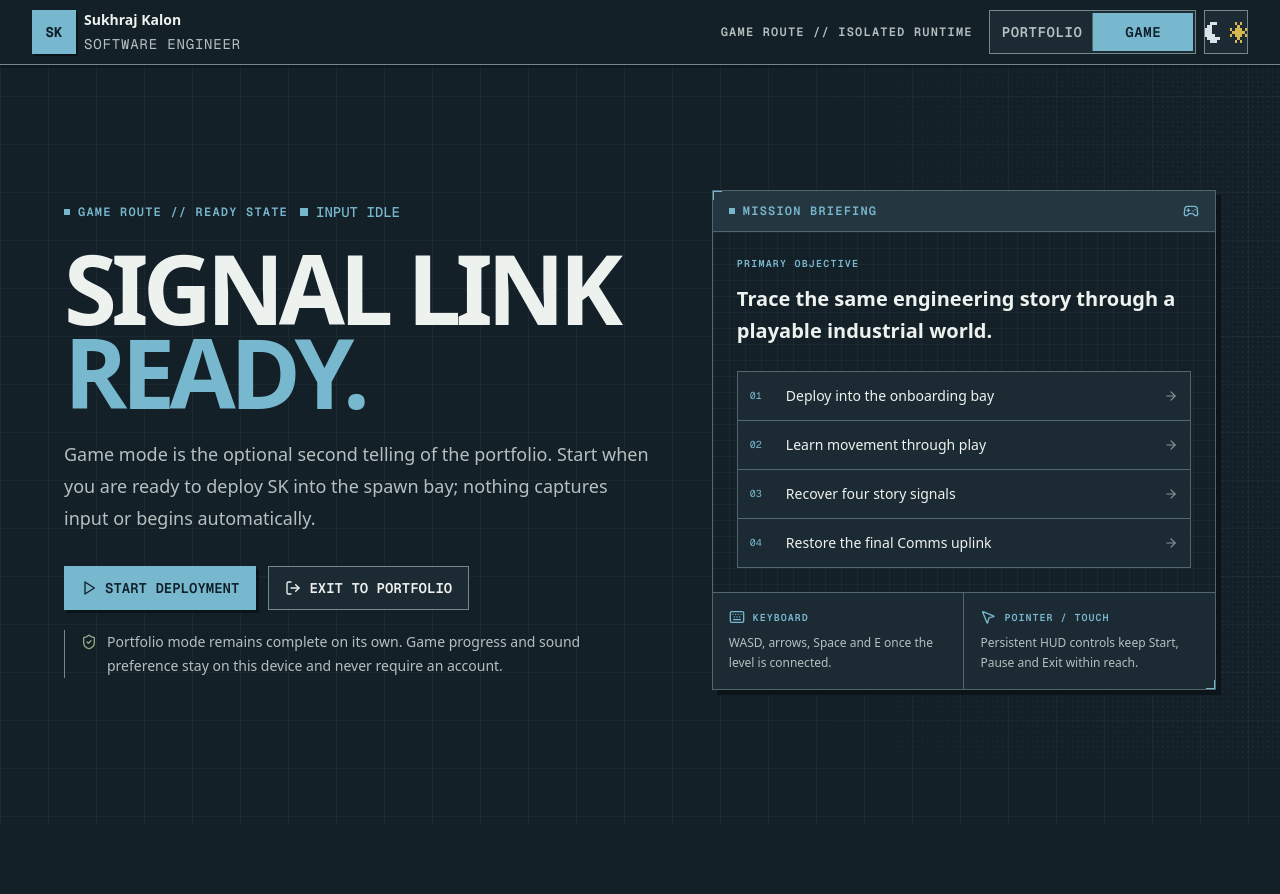
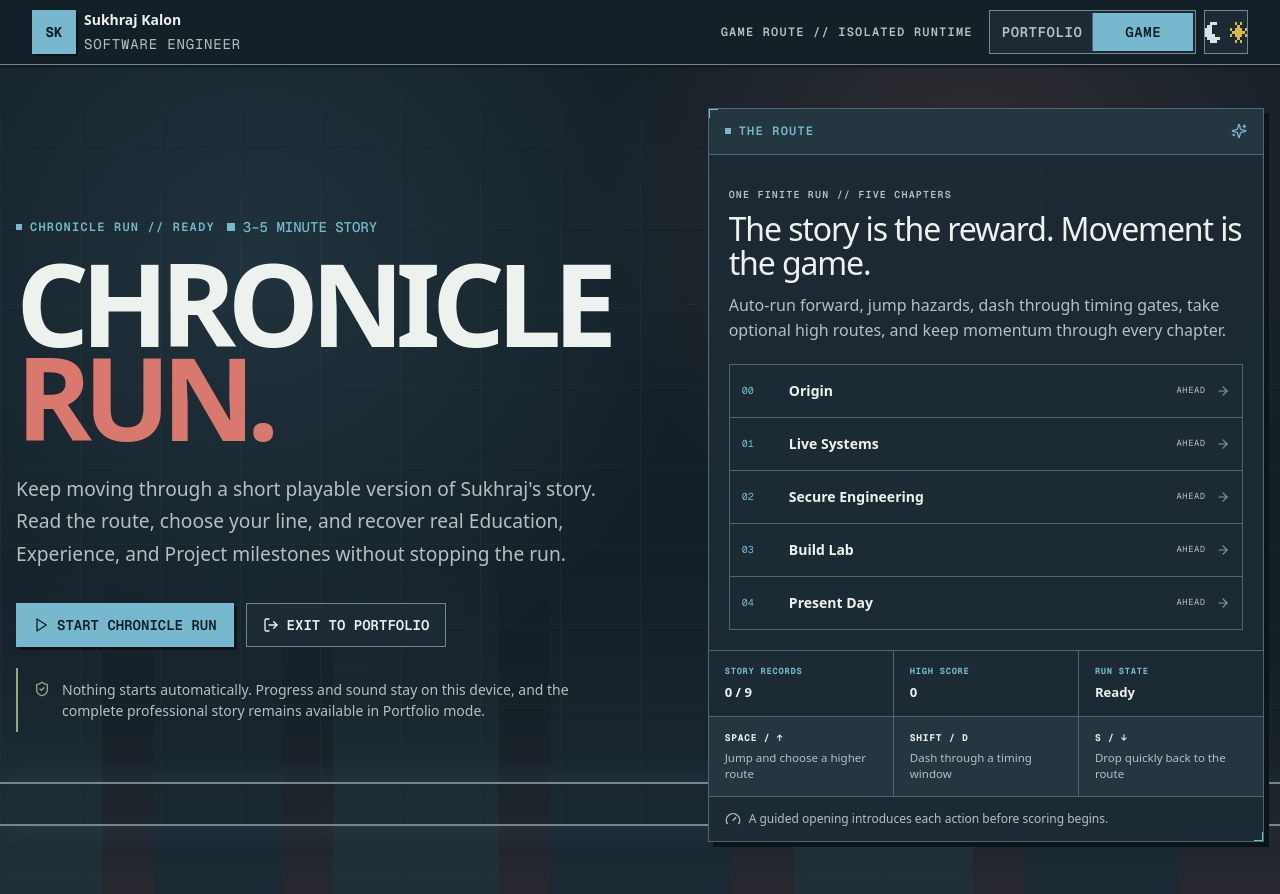
Before and after one commit to Sukhraj1000/SKPortfolio, a Next.js app: page /game in a window 1280 px wide. Shown: the top 894 px of the page. Before the commit the page ends 824 px from the top, so only its background shows below. Built offline with nearby package versions, Linux system fonts and the light colour scheme.

Commit message:
feat(game): build chronicle run launch shell

```diff
--- a/src/app/game/page.tsx
+++ b/src/app/game/page.tsx
@@ -2,9 +2,9 @@ import type { Metadata } from "next";
 import { GameRoute } from "@/components/game/GameRoute";
 
 export const metadata: Metadata = {
-  title: "Game Mode | Sukhraj Kalon",
+  title: "Chronicle Run | Sukhraj Kalon",
   description:
-    "Enter the optional IRON//SIGNAL interactive portfolio experience.",
+    "Play a short auto-running journey through Sukhraj Kalon's real education, experience, and project milestones.",
 };
 
 export default function GamePage() {
--- a/src/components/game/GameExperience.tsx
+++ b/src/components/game/GameExperience.tsx
@@ -16,6 +16,7 @@ import {
   VolumeX,
 } from "lucide-react";
 import { GameCanvas } from "@/components/game/GameCanvas";
+import { chronicleChapters } from "@/components/game/chronicle-story";
 import { SignalPanel } from "@/components/game/SignalPanel";
 import {
   initialGameSnapshot,
@@ -329,29 +330,40 @@ export function GameExperience({ onExit }: GameExperienceProps) {
     spawnPhase === "dropping"
       ? "Deploying"
       : panelId
-        ? "Terminal"
+        ? "Story"
         : paused
           ? "Paused"
           : snapshot.completed
             ? "Complete"
             : "Running";
+  const legacyChapterIndex = Math.max(
+    0,
+    ["onboarding", "mission-archive", "field-log", "loadout", "comms"].indexOf(
+      snapshot.zone,
+    ),
+  );
+  const activeChapter = chronicleChapters[legacyChapterIndex] ?? chronicleChapters[0];
+  const journeyProgress = Math.round(
+    (legacyChapterIndex / (chronicleChapters.length - 1)) * 100,
+  );
 
   return (
     <section
       aria-labelledby="game-runtime-title"
       data-game-state={gameStatus.toLowerCase()}
+      data-chronicle-chapter={activeChapter.id}
       className="min-h-[100svh] bg-background pt-16"
     >
       <h1 id="game-runtime-title" className="sr-only">
-        IRON//SIGNAL playable portfolio
+        Chronicle Run playable story
       </h1>
 
       <div className={styles.hudBar}>
         <div className="mx-auto flex max-w-[96rem] flex-wrap items-center justify-between gap-2.5">
           <div className="flex min-w-0 flex-wrap items-center gap-2.5">
-            <SystemLabel>{snapshot.zoneLabel}</SystemLabel>
+            <SystemLabel>{`Chapter ${activeChapter.index} // ${activeChapter.title}`}</SystemLabel>
             <StatusIndicator
-              tone={gameStatus === "Paused" || gameStatus === "Terminal" ? "idle" : gameStatus === "Complete" ? "active" : "info"}
+              tone={gameStatus === "Paused" || gameStatus === "Story" ? "idle" : gameStatus === "Complete" ? "active" : "info"}
               pulse={gameStatus === "Running"}
             >
               {gameStatus}
@@ -360,9 +372,9 @@ export function GameExperience({ onExit }: GameExperienceProps) {
 
           <dl className="flex flex-wrap items-center gap-x-4 gap-y-1 font-mono text-[0.625rem] uppercase tracking-[0.08em] text-ink-muted sm:text-xs">
             <div><dt className="sr-only">Signal</dt><dd>Signal {snapshot.signal}%</dd></div>
-            <div><dt className="sr-only">Cores</dt><dd className="text-primary">Cores {snapshot.cores.length}/4</dd></div>
+            <div><dt className="sr-only">Story records</dt><dd className="text-primary">Records {snapshot.discovered.length}/9</dd></div>
             <div><dt className="sr-only">Score</dt><dd>Score {snapshot.score.toLocaleString()}</dd></div>
-            <div><dt className="sr-only">Multiplier</dt><dd>×{snapshot.multiplier.toFixed(2)}</dd></div>
+            <div><dt className="sr-only">Momentum</dt><dd>×{snapshot.multiplier.toFixed(2)}</dd></div>
             <div className="hidden md:block"><dt className="sr-only">High score</dt><dd>High {savedProgress.highScore.toLocaleString()}</dd></div>
           </dl>
 
@@ -403,7 +415,28 @@ export function GameExperience({ onExit }: GameExperienceProps) {
             />
           </div>
         </div>
+        <div className={styles.journeyMeter} aria-label={`Journey progress: ${journeyProgress} percent`}>
+          <span style={{ width: `${journeyProgress}%` }} />
+        </div>
       </div>
+
+      <ol className={styles.chapterRail} aria-label="Chronicle chapters">
+        {chronicleChapters.map((chapter, index) => (
+          <li
+            key={chapter.id}
+            data-chapter-state={
+              index < legacyChapterIndex
+                ? "complete"
+                : index === legacyChapterIndex
+                  ? "active"
+                  : "ahead"
+            }
+          >
+            <span>{chapter.index}</span>
+            <strong>{chapter.title}</strong>
+          </li>
+        ))}
+      </ol>
 
       <div ref={stageRef} className={styles.stage} tabIndex={-1}>
         <GameCanvas controls={controlsRef} callbacks={callbacks} onReady={setGameHandle} />
@@ -466,9 +499,9 @@ export function GameExperience({ onExit }: GameExperienceProps) {
       <div className={styles.gameFooter}>
         <p className="flex items-center gap-2 font-mono uppercase tracking-[0.08em]">
           <Gamepad2 aria-hidden="true" className="h-4 w-4 text-primary" />
-          WASD / arrows move · Space jumps · E interacts
+          Auto-run active · Space jumps · Shift dashes · S drops
         </p>
-        <p className="font-mono text-[0.625rem] uppercase tracking-[0.08em]">Escape exits safely</p>
+        <p className="font-mono text-[0.625rem] uppercase tracking-[0.08em]">Pause or Escape exits safely</p>
       </div>
     </section>
   );
--- /dev/null
+++ b/src/components/game/GameRoute.module.css
@@ -0,0 +1,285 @@
+.ready {
+  position: relative;
+  isolation: isolate;
+  min-height: 100svh;
+  overflow: hidden;
+  background:
+    radial-gradient(circle at 76% 21%, color-mix(in srgb, var(--signal-red) 14%, transparent), transparent 24rem),
+    radial-gradient(circle at 20% 30%, color-mix(in srgb, var(--signal-cyan) 12%, transparent), transparent 28rem),
+    var(--background);
+  padding: 6.75rem 1rem 3.5rem;
+}
+
+.grid {
+  position: absolute;
+  inset: 4rem 0 0;
+  z-index: -4;
+  opacity: 0.32;
+  background-image:
+    linear-gradient(to right, color-mix(in srgb, var(--border) 38%, transparent) 1px, transparent 1px),
+    linear-gradient(to bottom, color-mix(in srgb, var(--border) 24%, transparent) 1px, transparent 1px);
+  background-size: 5rem 5rem;
+  mask-image: linear-gradient(to bottom, transparent, black 22%, black 78%, transparent);
+}
+
+.horizon {
+  position: absolute;
+  inset: auto 0 0;
+  z-index: -3;
+  height: 42%;
+  opacity: 0.46;
+  background:
+    linear-gradient(90deg,
+      var(--surface-high) 0 8%, transparent 8% 12%, var(--surface-raised) 12% 22%, transparent 22% 26%,
+      var(--surface-high) 26% 39%, transparent 39% 43%, var(--surface-raised) 43% 57%, transparent 57% 62%,
+      var(--surface-high) 62% 76%, transparent 76% 80%, var(--surface-raised) 80% 92%, transparent 92%),
+    linear-gradient(to top, color-mix(in srgb, var(--signal-red) 22%, transparent), transparent 72%);
+  mask-image: linear-gradient(to top, black, transparent 92%);
+}
+
+.track {
+  position: absolute;
+  right: 0;
+  bottom: 8%;
+  left: 0;
+  z-index: -2;
+  height: 2.75rem;
+  border-block: 2px solid var(--border-strong);
+  background: repeating-linear-gradient(
+    115deg,
+    var(--surface-high) 0 2rem,
+    var(--signal-yellow) 2rem 2.3rem,
+    var(--surface-high) 2.3rem 4.25rem
+  );
+  box-shadow: 0 0 2rem color-mix(in srgb, var(--signal-cyan) 14%, transparent);
+}
+
+.layout {
+  display: grid;
+  width: min(100%, 86rem);
+  min-height: calc(100svh - 10.25rem);
+  margin-inline: auto;
+  align-items: center;
+  gap: clamp(2.5rem, 6vw, 6rem);
+}
+
+.copy {
+  max-width: 48rem;
+}
+
+.title {
+  max-width: 9ch;
+  margin: 1.15rem 0 0;
+  color: var(--foreground);
+  font-size: clamp(3.5rem, 9vw, 8.5rem);
+  font-weight: 800;
+  letter-spacing: -0.075em;
+  line-height: 0.82;
+  text-transform: uppercase;
+}
+
+.title span {
+  display: block;
+  color: var(--signal-red);
+}
+
+.lede {
+  max-width: 42rem;
+  margin: 1.75rem 0 0;
+  color: var(--ink-muted);
+  font-size: clamp(1rem, 1.6vw, 1.2rem);
+  line-height: 1.7;
+}
+
+.actions {
+  display: flex;
+  flex-wrap: wrap;
+  gap: 0.75rem;
+  margin-top: 2rem;
+}
+
+.assurance {
+  display: flex;
+  max-width: 42rem;
+  align-items: flex-start;
+  gap: 0.75rem;
+  margin: 1.35rem 0 0;
+  border-left: 2px solid var(--signal-green);
+  padding: 0.65rem 0 0.65rem 1rem;
+  color: var(--ink-muted);
+  font-size: 0.875rem;
+  line-height: 1.55;
+}
+
+.panel {
+  align-self: center;
+  overflow: hidden;
+  background: color-mix(in srgb, var(--surface) 94%, transparent);
+}
+
+.panelHeader {
+  display: flex;
+  align-items: center;
+  justify-content: space-between;
+  gap: 1rem;
+  border-bottom: 1px solid var(--border);
+  background: var(--surface-raised);
+  padding: 0.9rem 1rem;
+}
+
+.panelBody {
+  padding: 1.25rem;
+}
+
+.panelBody h2 {
+  margin: 0.55rem 0 0;
+  color: var(--foreground);
+  font-size: clamp(1.5rem, 2.5vw, 2.15rem);
+  letter-spacing: -0.035em;
+  line-height: 1.08;
+}
+
+.panelBody > p {
+  margin: 0.75rem 0 0;
+  color: var(--ink-muted);
+  line-height: 1.6;
+}
+
+.chapterList {
+  display: grid;
+  gap: 1px;
+  margin: 1.25rem 0 0;
+  border: 1px solid var(--border);
+  background: var(--border);
+  list-style: none;
+  padding: 0;
+}
+
+.chapterList li {
+  display: grid;
+  min-height: 3.25rem;
+  grid-template-columns: 2.3rem minmax(0, 1fr) auto auto;
+  align-items: center;
+  gap: 0.65rem;
+  background: var(--surface);
+  padding: 0.55rem 0.75rem;
+}
+
+.chapterList li span:first-child {
+  color: var(--primary);
+  font-family: var(--font-geist-mono), monospace;
+  font-size: 0.625rem;
+}
+
+.chapterList strong {
+  min-width: 0;
+  color: var(--foreground);
+  font-size: 0.875rem;
+}
+
+.chapterList small {
+  color: var(--ink-muted);
+  font-family: var(--font-geist-mono), monospace;
+  font-size: 0.55rem;
+  letter-spacing: 0.06em;
+  text-transform: uppercase;
+}
+
+.summary {
+  display: grid;
+  grid-template-columns: repeat(3, minmax(0, 1fr));
+  gap: 1px;
+  border-top: 1px solid var(--border);
+  background: var(--border);
+}
+
+.summary div {
+  min-width: 0;
+  background: var(--surface);
+  padding: 0.9rem 1rem;
+}
+
+.summary dt {
+  color: var(--primary);
+  font-family: var(--font-geist-mono), monospace;
+  font-size: 0.55rem;
+  font-weight: 700;
+  letter-spacing: 0.08em;
+  text-transform: uppercase;
+}
+
+.summary dd {
+  margin: 0.35rem 0 0;
+  color: var(--foreground);
+  font-size: 0.82rem;
+  font-weight: 650;
+  line-height: 1.35;
+}
+
+.controls {
+  display: grid;
+  grid-template-columns: repeat(3, minmax(0, 1fr));
+  gap: 1px;
+  border-top: 1px solid var(--border);
+  background: var(--border);
+}
+
+.controls div {
+  background: var(--surface-raised);
+  padding: 0.85rem 1rem;
+}
+
+.controls strong {
+  display: block;
+  color: var(--signal-yellow);
+  font-family: var(--font-geist-mono), monospace;
+  font-size: 0.6rem;
+  letter-spacing: 0.08em;
+  text-transform: uppercase;
+}
+
+.controls span {
+  display: block;
+  margin-top: 0.3rem;
+  color: var(--ink-muted);
+  font-size: 0.72rem;
+  line-height: 1.4;
+}
+
+@media (min-width: 1024px) {
+  .layout {
+    grid-template-columns: minmax(0, 1.05fr) minmax(23rem, 0.95fr);
+  }
+}
+
+@media (max-width: 639px) {
+  .ready {
+    padding: 5.75rem 0.75rem 2.5rem;
+  }
+
+  .title {
+    font-size: clamp(3.15rem, 17vw, 5rem);
+  }
+
+  .actions {
+    align-items: stretch;
+    flex-direction: column;
+  }
+
+  .actions > * {
+    width: 100%;
+  }
+
+  .chapterList li {
+    grid-template-columns: 2rem minmax(0, 1fr);
+  }
+
+  .chapterList small {
+    grid-column: 2;
+  }
+
+  .summary,
+  .controls {
+    grid-template-columns: 1fr;
+  }
+}
--- a/src/components/game/GameRoute.tsx
+++ b/src/components/game/GameRoute.tsx
@@ -1,24 +1,33 @@
 "use client";
 
 import * as React from "react";
+import Link from "next/link";
 import { useRouter } from "next/navigation";
 import {
   ArrowRight,
-  Gamepad2,
-  Keyboard,
+  Gauge,
   LogOut,
-  MousePointer2,
   Play,
   ShieldCheck,
+  Sparkles,
 } from "lucide-react";
+import {
+  chronicleChapters,
+  chronicleRecords,
+  emptyChronicleProgress,
+  parseChronicleProgress,
+  type ChronicleProgress,
+} from "@/components/game/chronicle-story";
 import { Button } from "@/components/ui/button";
 import { PixelFrame } from "@/components/ui/pixel-frame";
 import { StatusIndicator } from "@/components/ui/status-indicator";
 import { SystemLabel } from "@/components/ui/system-label";
 import {
   defaultPortfolioHref,
+  gameProgressKey,
   readPortfolioReturnHref,
 } from "@/lib/game-mode";
+import styles from "./GameRoute.module.css";
 
 const GameExperience = React.lazy(() =>
   import("@/components/game/GameExperience").then((module) => ({
@@ -34,10 +43,19 @@ function RuntimeLoading() {
     >
       <div className="flex items-center gap-3 font-mono text-xs uppercase tracking-[0.12em] text-primary">
         <span className="status-pulse h-2.5 w-2.5 bg-primary" />
-        Linking isolated game runtime
+        Building Chronicle Run
       </div>
     </div>
   );
+}
+
+function readReadyProgress() {
+  if (typeof window === "undefined") return emptyChronicleProgress;
+  try {
+    return parseChronicleProgress(window.localStorage.getItem(gameProgressKey));
+  } catch {
+    return { ...emptyChronicleProgress };
+  }
 }
 
 export function GameRoute() {
@@ -46,9 +64,12 @@ export function GameRoute() {
   const [portfolioReturnHref, setPortfolioReturnHref] = React.useState(
     defaultPortfolioHref,
   );
+  const [savedProgress, setSavedProgress] =
+    React.useState<ChronicleProgress>(emptyChronicleProgress);
 
   React.useEffect(() => {
     setPortfolioReturnHref(readPortfolioReturnHref());
+    setSavedProgress(readReadyProgress());
   }, []);
 
   const exitGame = React.useCallback(() => {
@@ -64,109 +85,129 @@ export function GameRoute() {
   }
 
   return (
-    <section
-      aria-labelledby="game-ready-title"
-      className="relative isolate min-h-[100svh] overflow-hidden bg-background px-4 pb-10 pt-24 sm:px-6 sm:pb-14 sm:pt-28"
-    >
-      <div className="site-grid pointer-events-none absolute inset-0 -z-20 opacity-60" />
-      <div className="dither-field pointer-events-none absolute inset-y-16 right-0 -z-10 w-1/2 opacity-30 [mask-image:linear-gradient(to_left,black,transparent)]" />
+    <section aria-labelledby="game-ready-title" className={styles.ready}>
+      <div className={styles.grid} aria-hidden="true" />
+      <div className={styles.horizon} aria-hidden="true" />
+      <div className={styles.track} aria-hidden="true" />
 
-      <div className="mx-auto grid w-full max-w-6xl items-center gap-8 lg:min-h-[calc(100svh-9rem)] lg:grid-cols-[minmax(0,1.08fr)_minmax(22rem,0.92fr)] lg:gap-14">
-        <div className="max-w-3xl">
+      <div className={styles.layout}>
+        <div className={styles.copy}>
           <div className="flex flex-wrap items-center gap-3">
-            <SystemLabel>{"Game route // Ready state"}</SystemLabel>
-            <StatusIndicator tone="info">Input idle</StatusIndicator>
+            <SystemLabel>{"Chronicle Run // Ready"}</SystemLabel>
+            <StatusIndicator tone="info">3–5 minute story</StatusIndicator>
           </div>
 
-          <h1
-            id="game-ready-title"
-            className="text-balance mt-6 text-5xl font-semibold uppercase leading-[0.88] tracking-[-0.06em] text-foreground sm:text-7xl lg:text-8xl"
-          >
-            Signal link
-            <span className="block text-primary">ready.</span>
+          <h1 id="game-ready-title" className={styles.title}>
+            Chronicle
+            <span>Run.</span>
           </h1>
 
-          <p className="text-pretty mt-6 max-w-2xl text-base leading-7 text-ink-muted sm:text-lg sm:leading-8">
-            Game mode is the optional second telling of the portfolio. Start when
-            you are ready to deploy SK into the spawn bay; nothing captures input
-            or begins automatically.
+          <p className={styles.lede}>
+            Keep moving through a short playable version of Sukhraj&apos;s story.
+            Read the route, choose your line, and recover real Education,
+            Experience, and Project milestones without stopping the run.
           </p>
 
-          <div className="mt-8 flex flex-wrap gap-3">
+          <div className={styles.actions}>
             <Button size="lg" onClick={() => setStarted(true)}>
               <Play aria-hidden="true" />
-              Start deployment
+              Start Chronicle Run
             </Button>
-            <Button variant="outline" size="lg" onClick={exitGame}>
-              <LogOut aria-hidden="true" />
-              Exit to Portfolio
+            <Button variant="outline" size="lg" asChild>
+              <Link href={portfolioReturnHref}>
+                <LogOut aria-hidden="true" />
+                Exit to Portfolio
+              </Link>
             </Button>
           </div>
 
-          <p className="mt-5 flex max-w-xl items-start gap-2.5 border-l border-border-strong pl-4 text-sm leading-6 text-ink-muted">
+          <p className={styles.assurance}>
             <ShieldCheck
               aria-hidden="true"
-              className="mt-1 h-4 w-4 shrink-0 text-signal-green"
+              className="mt-0.5 h-4 w-4 shrink-0 text-signal-green"
             />
-            Portfolio mode remains complete on its own. Game progress and sound
-            preference stay on this device and never require an account.
+            Nothing starts automatically. Progress and sound stay on this
+            device, and the complete professional story remains available in
+            Portfolio mode.
           </p>
+
         </div>
 
-        <PixelFrame tone="cyan" raised className="overflow-hidden bg-surface">
-          <div className="flex items-center justify-between gap-3 border-b border-border bg-surface-raised px-4 py-3">
-            <SystemLabel tone="cyan">Mission briefing</SystemLabel>
-            <Gamepad2 aria-hidden="true" className="h-4 w-4 text-primary" />
+        <PixelFrame
+          tone="cyan"
+          raised
+          className={styles.panel}
+          data-ready-records={savedProgress.recoveredRecords.length}
+        >
+          <div className={styles.panelHeader}>
+            <SystemLabel tone="cyan">The route</SystemLabel>
+            <Sparkles aria-hidden="true" className="h-4 w-4 text-primary" />
           </div>
 
-          <div className="micro-grid bg-background p-5 sm:p-6">
+          <div className={styles.panelBody}>
             <p className="font-mono text-[0.625rem] font-semibold uppercase tracking-[0.12em] text-primary">
-              Primary objective
+              One finite run // Five chapters
             </p>
-            <p className="mt-3 text-xl font-semibold leading-8 text-foreground">
-              Trace the same engineering story through a playable industrial world.
+            <h2>The story is the reward. Movement is the game.</h2>
+            <p>
+              Auto-run forward, jump hazards, dash through timing gates, take
+              optional high routes, and keep momentum through every chapter.
             </p>
 
-            <ol className="mt-6 grid gap-px border border-border bg-border">
-              {[
-                "Deploy into the onboarding bay",
-                "Learn movement through play",
-                "Recover four story signals",
-                "Restore the final Comms uplink",
-              ].map((step, index) => (
-                <li
-                  key={step}
-                  className="grid min-h-12 grid-cols-[2.25rem_1fr_auto] items-center bg-surface px-3 text-sm text-foreground"
-                >
-                  <span className="font-mono text-[0.625rem] text-primary">
-                    0{index + 1}
-                  </span>
-                  {step}
-                  <ArrowRight aria-hidden="true" className="h-3.5 w-3.5 text-ink-faint" />
+            <ol className={styles.chapterList} aria-label="Chronicle route">
+              {chronicleChapters.map((chapter) => (
+                <li key={chapter.id}>
+                  <span>{chapter.index}</span>
+                  <strong>{chapter.title}</strong>
+                  <small>
+                    {savedProgress.completedChapters.includes(chapter.id)
+                      ? "Complete"
+                      : "Ahead"}
+                  </small>
+                  <ArrowRight
+                    aria-hidden="true"
+                    className="h-3.5 w-3.5 text-ink-faint max-sm:hidden"
+                  />
                 </li>
               ))}
             </ol>
           </div>
 
-          <div className="grid gap-px border-t border-border bg-border sm:grid-cols-2">
-            <div className="bg-surface p-4">
-              <p className="flex items-center gap-2 font-mono text-[0.625rem] font-semibold uppercase tracking-[0.1em] text-primary">
-                <Keyboard aria-hidden="true" className="h-4 w-4" />
-                Keyboard
-              </p>
-              <p className="mt-2 text-xs leading-5 text-ink-muted">
-                WASD, arrows, Space and E once the level is connected.
-              </p>
+          <dl className={styles.summary} aria-label="Saved Chronicle progress">
+            <div>
+              <dt>Story records</dt>
+              <dd>
+                {savedProgress.recoveredRecords.length} / {chronicleRecords.length}
+              </dd>
             </div>
-            <div className="bg-surface p-4">
-              <p className="flex items-center gap-2 font-mono text-[0.625rem] font-semibold uppercase tracking-[0.1em] text-primary">
-                <MousePointer2 aria-hidden="true" className="h-4 w-4" />
-                Pointer / touch
-              </p>
-              <p className="mt-2 text-xs leading-5 text-ink-muted">
-                Persistent HUD controls keep Start, Pause and Exit within reach.
-              </p>
+            <div>
+              <dt>High score</dt>
+              <dd>{savedProgress.highScore.toLocaleString()}</dd>
             </div>
+            <div>
+              <dt>Run state</dt>
+              <dd>{savedProgress.completed ? "Complete" : "Ready"}</dd>
+            </div>
+          </dl>
+
+          <div className={styles.controls} aria-label="Chronicle Run controls">
+            <div>
+              <strong>Space / ↑</strong>
+              <span>Jump and choose a higher route</span>
+            </div>
+            <div>
+              <strong>Shift / D</strong>
+              <span>Dash through a timing window</span>
+            </div>
+            <div>
+              <strong>S / ↓</strong>
+              <span>Drop quickly back to the route</span>
+            </div>
+          </div>
+
+          <div className="flex items-center gap-2 border-t border-border bg-surface px-4 py-3 text-xs leading-5 text-ink-muted">
+            <Gauge aria-hidden="true" className="h-4 w-4 shrink-0 text-signal-yellow" />
+            A guided opening introduces each action before scoring begins.
           </div>
         </PixelFrame>
       </div>
```
Also changed, not shown: src/components/game/GameExperience.module.css (+75 -2 lines), 2 other files (tests, documents, lock files or other folders).
